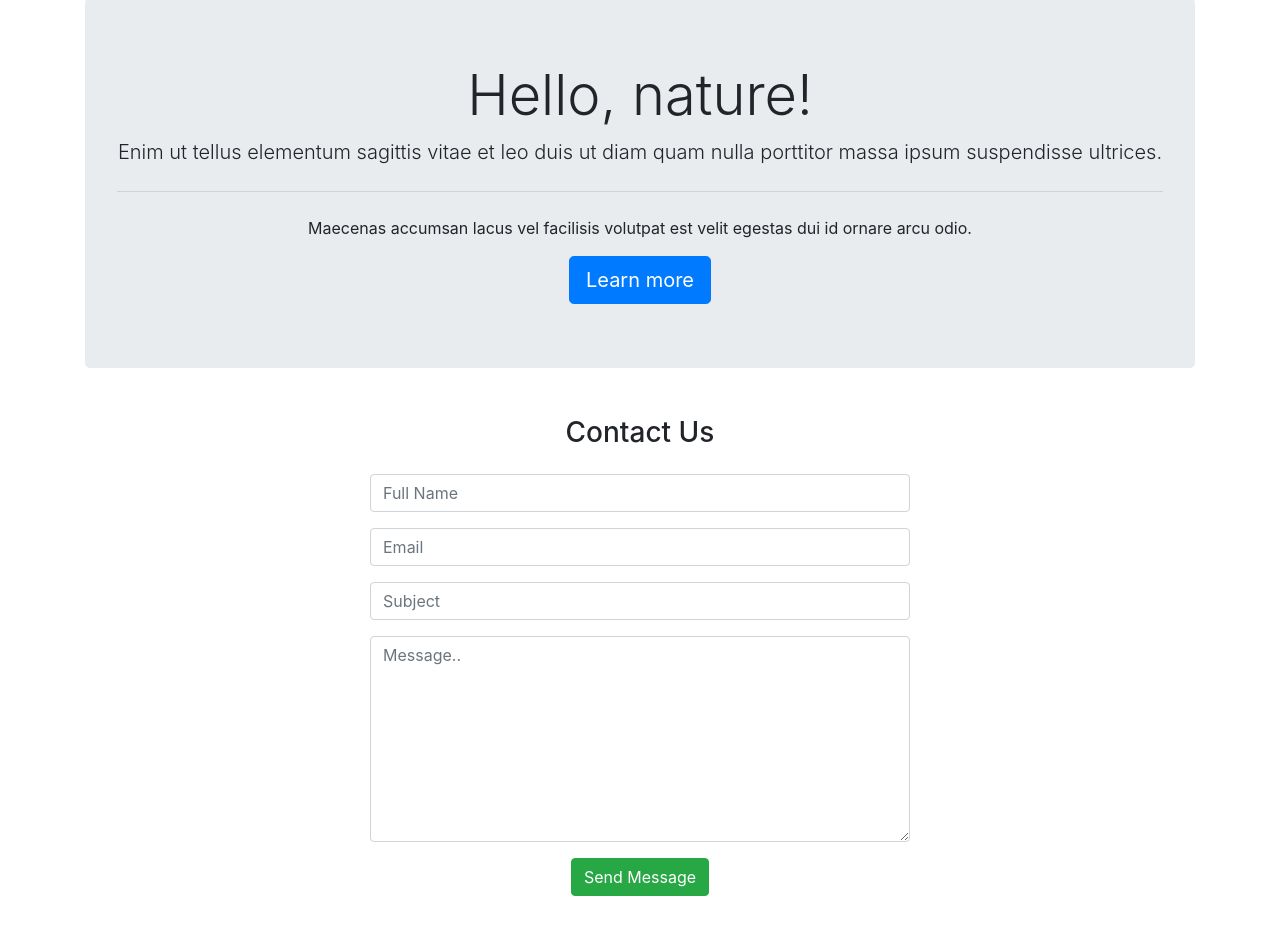
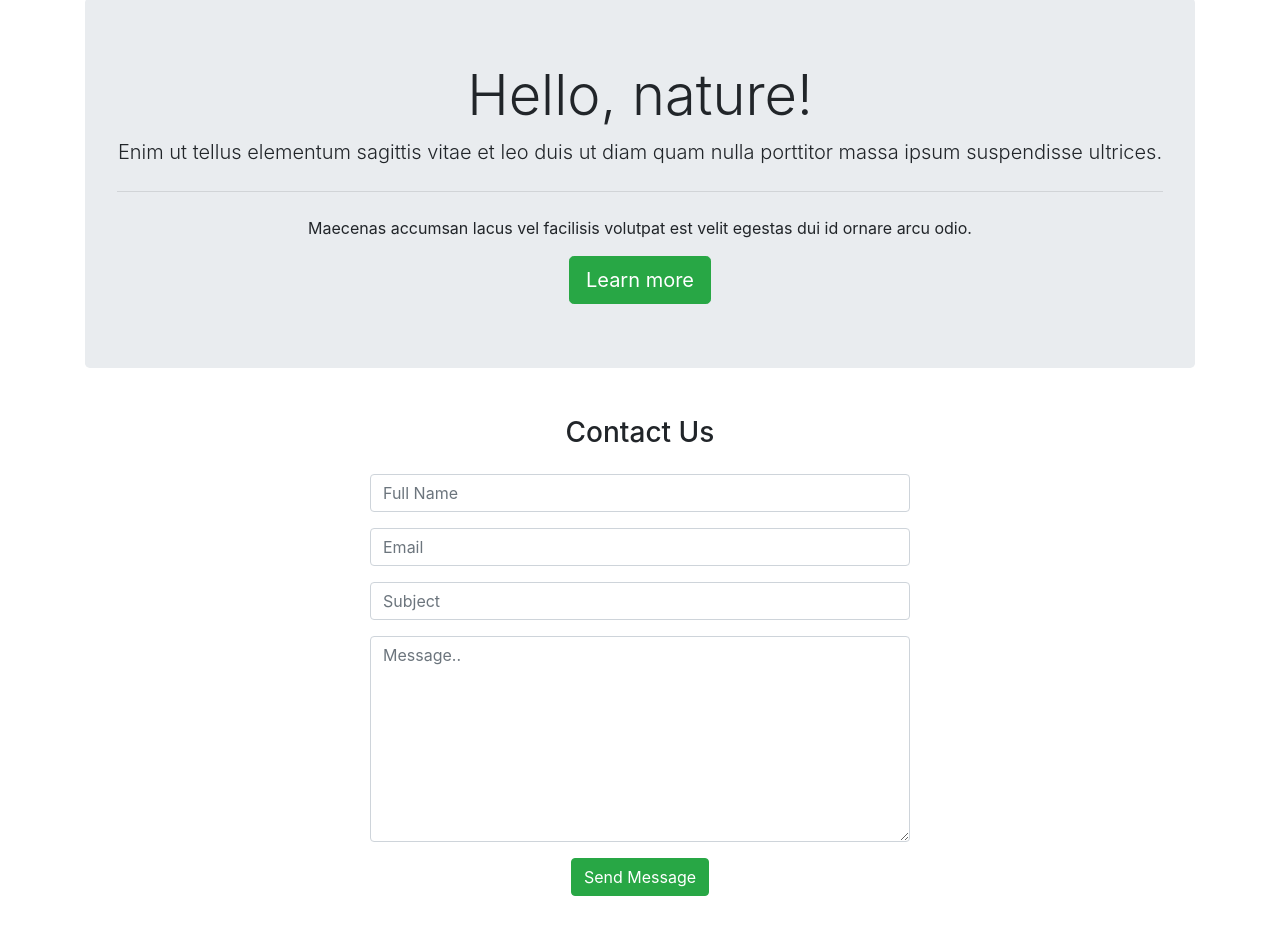
Before and after one commit to tafva/my-apps, a plain HTML site: page index.html in a window 1280 px wide. Shown: the part 1764-2698 px from the top of the page. Drawn offline with nearby package versions, Linux system fonts and the light colour scheme; grey boxes are pictures that could not be loaded.

Commit message:
Change background color link Learn more to be btn-success

```diff
--- a/index.html
+++ b/index.html
@@ -214,7 +214,7 @@
             <p class="lead">Enim ut tellus elementum sagittis vitae et leo duis ut diam quam nulla porttitor massa ipsum suspendisse ultrices.</p>
             <hr class="my-4">
             <p>Maecenas accumsan lacus vel facilisis volutpat est velit egestas dui id ornare arcu odio.</p>
-            <a class="btn btn-primary btn-lg" href="#" role="button">Learn more</a>
+            <a class="btn btn-success btn-lg" href="#" role="button">Learn more</a>
           </div>
         </section>
         <!-- section 3 end -->
```
